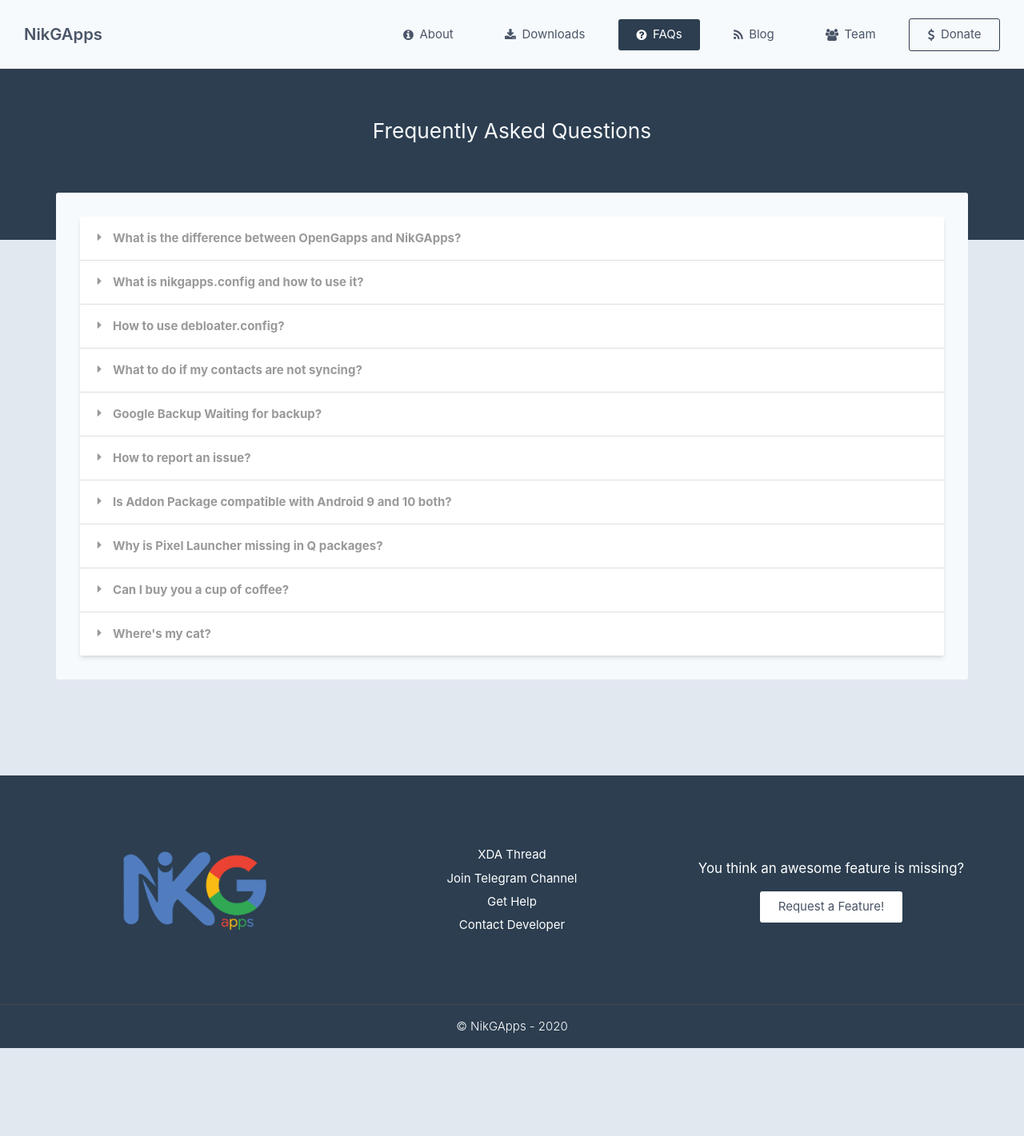
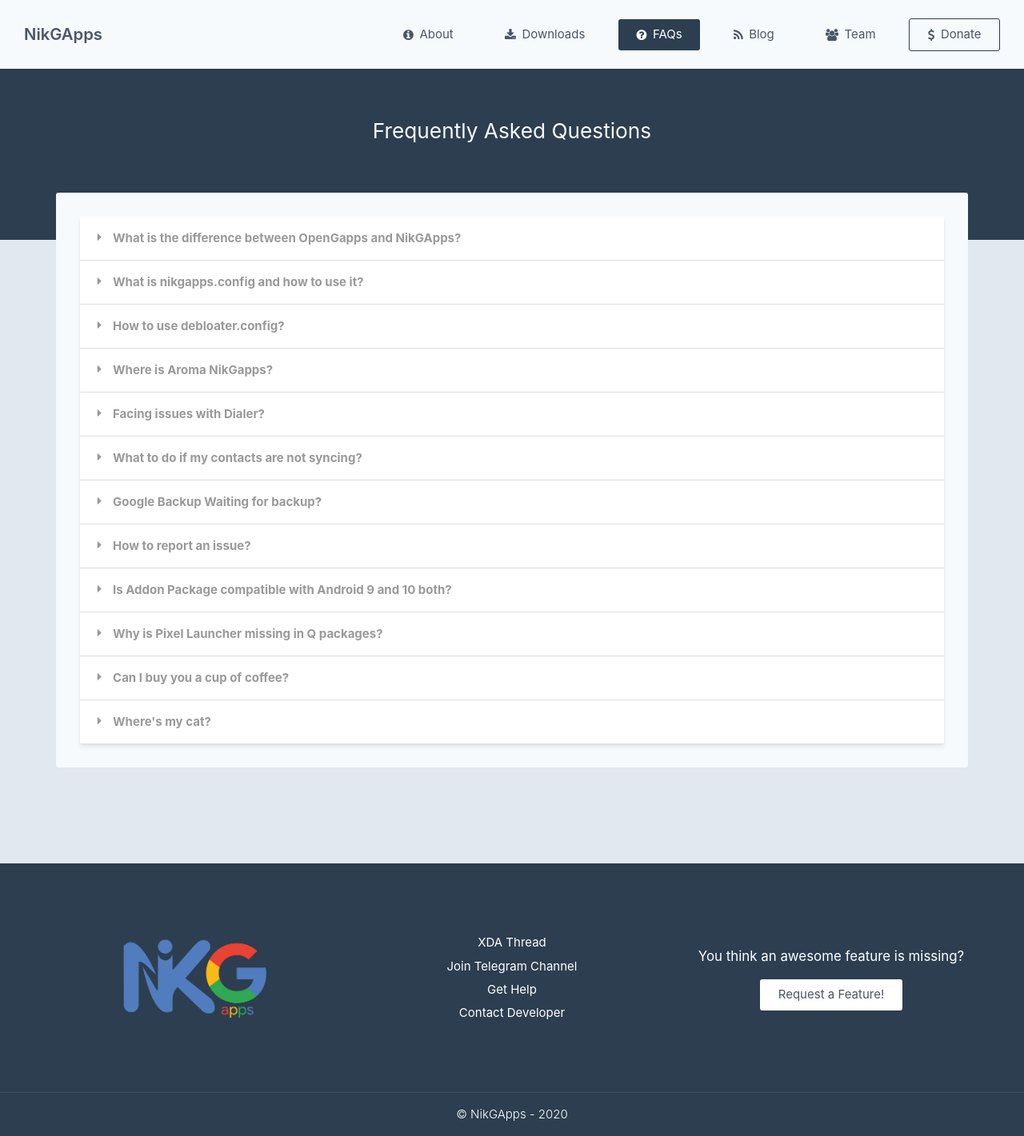
Before and after one commit to nikgapps/nikgapps.github.io, a Jekyll site: the page built from faqs.html, in a window 1280 px wide. Shown: the whole page at 80% size. Built offline with Jekyll 4.4.1, drawn with Linux system fonts in a browser that asks for light colours; before the commit the page ends 1311 px from its top, so only the background shows below that.

Commit message:
Added FAQs

```diff
--- a/_sass/_components.scss
+++ b/_sass/_components.scss
@@ -1013,7 +1013,7 @@
 }
 .ui.message .list:not(.ui) li:before {
 	position: absolute;
-	content: "â€¢";
+	content: "•";
 	left: -1em;
 	height: 100%;
 	vertical-align: baseline;
--- a/faqs.html
+++ b/faqs.html
@@ -144,6 +144,33 @@
                         partition path you're looking for can be
                         <code>/system_root/system/app/YouTube</code> or
                         <code>/system/system/app/YouTube</code>(Hence use the Folder method).
+                    </li>
+                </ul>
+            </div>
+
+            <div class="title" id="aroma">
+                <i class="dropdown icon"></i>
+                Where is Aroma NikGapps?
+            </div>
+            <div class="content">
+                <ul>
+                    <li>
+                        This is discontinued since newer twrp doesn't work with aroma and eventually it will be deprecated
+                    </li>
+                    <li>
+                        More details <a style="color:#063EDD" href="https://forum.xda-developers.com/showpost.php?p=78380874&postcount=96" target="_blank">here</a>
+                    </li>
+                </ul>
+            </div>
+
+            <div class="title" id="dialerproblem">
+                <i class="dropdown icon"></i>
+                Facing issues with Dialer?
+            </div>
+            <div class="content">
+                <ul>
+                    <li>
+                        For dialer related problems, make sure to set it as default Phone app in Settings - Apps & Notifications - Default apps
                     </li>
                 </ul>
             </div>
```
